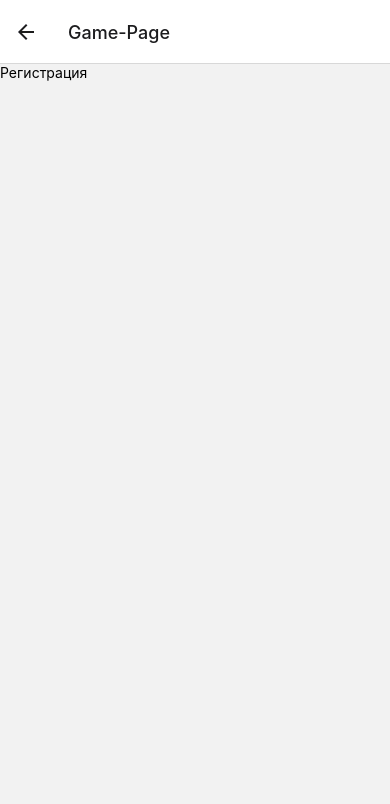
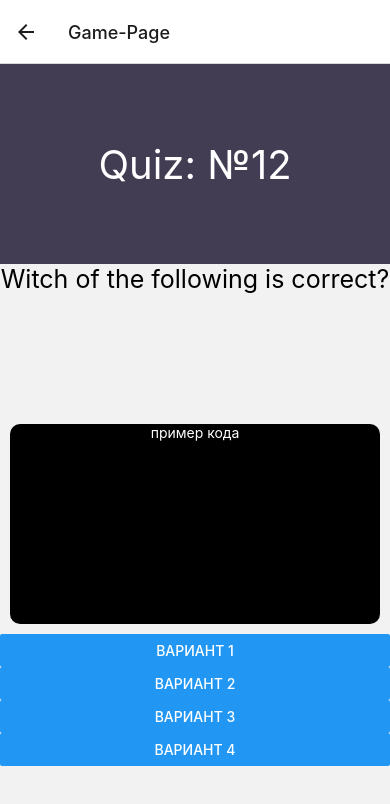
Before and after one commit to mallospall/JS-Helper, a React Native app in the folder clientApp/: screen /Game in a window 390 px wide. Shown: the top 804 px of the page. Built offline with nearby package versions, Linux system fonts and the light colour scheme.

Commit message:
first styles game

```diff
--- /dev/null
+++ b/clientApp/components/Game/Buttons.jsx
@@ -0,0 +1,16 @@
+import React from 'react';
+import { Button, View } from 'react-native';
+
+function Buttons(props) {
+  return (
+    <View>
+      <Button title="Вариант 1" />
+      <Button title="Вариант 2" />
+      <Button title="Вариант 3" />
+      <Button title="Вариант 4" />
+    </View>
+  );
+}
+
+
+export default Buttons;
--- /dev/null
+++ b/clientApp/components/Game/Example.jsx
@@ -0,0 +1,19 @@
+import React from 'react';
+import { Text, View } from 'react-native';
+
+function Example() {
+  return (
+    <View style={{
+      height: 200,
+      alignItems: 'center',
+      backgroundColor: 'black',
+      margin: 10,
+      borderRadius: 10,
+    }}
+    >
+      <Text style={{ color: 'white' }}>пример кода</Text>
+    </View>
+  );
+}
+
+export default Example;
--- a/clientApp/components/Game/Game.jsx
+++ b/clientApp/components/Game/Game.jsx
@@ -1,10 +1,17 @@
 import React from 'react';
-import { Text, View } from 'react-native';
+import { Button, Text, View } from 'react-native';
+import Buttons from './Buttons';
+import Example from './Example';
+import Header from './Header';
+import Qestion from './Qestion';
 
 function Game() {
   return (
     <View>
-      <Text>Регистрация</Text>
+      <Header />
+      <Qestion />
+      <Example />
+      <Buttons />
     </View>
   );
 }
--- /dev/null
+++ b/clientApp/components/Game/Header.jsx
@@ -0,0 +1,29 @@
+import React from 'react';
+import { Text, View } from 'react-native';
+
+function Header() {
+  const num = 12;
+//   const total = 100;
+  return (
+    <View style={{
+      backgroundColor: '#423d53',
+      height: 200,
+      flexDirection: 'row',
+      justifyContent: 'space-around',
+      alignItems: 'center',
+    }}
+    >
+      <Text style={{ fontSize: 40, color: 'white' }}>
+        Quiz: №
+        {num}
+      </Text>
+      {/* <Text style={{ fontSize: 30, color: 'white' }}>
+        Total:
+        {' '}
+        {total}
+      </Text> */}
+    </View>
+  );
+}
+
+export default Header;
--- /dev/null
+++ b/clientApp/components/Game/Qestion.jsx
@@ -0,0 +1,18 @@
+import React from 'react';
+import { Text, View } from 'react-native';
+
+function Qestion() {
+  return (
+    <View style={{
+      height: 150,
+      alignItems: 'center',
+    }}
+    >
+      <Text style={{ fontSize: 25 }}>
+        Witch of the following is correct?
+      </Text>
+    </View>
+  );
+}
+
+export default Qestion;
```
Also changed, not shown: clientApp/components/Game/comstains.js (added, +7 -0 lines).
